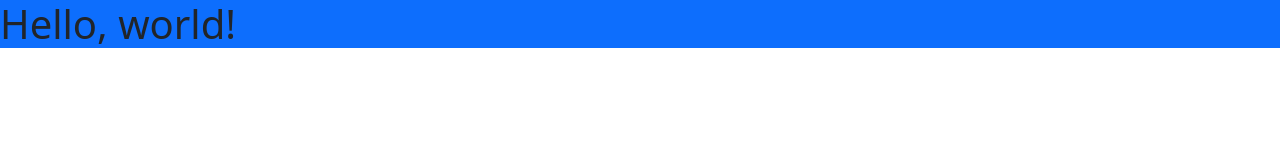
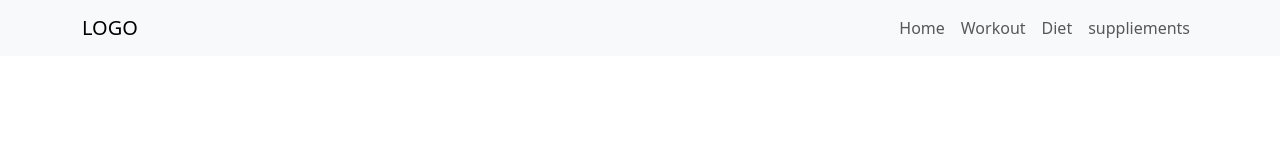
Before and after one commit to Adarsh-hope/gym-blog, a plain HTML site: page index.html in a window 1280 px wide. Drawn offline with nearby package versions, Linux system fonts and the light colour scheme.

Commit message:
navbar added

```diff
--- a/index.html
+++ b/index.html
@@ -7,8 +7,35 @@
     <title>Document</title>
 </head>
 <body>
+    <nav class="navbar navbar-expand-lg navbar-light bg-light">
+        <div class="container">
+            <a href="#" class="navbar-brand">LOGO</a>
 
-    <h1 class="bg-primary">Hello, world!</h1>
+            <!-- navbar toggle button for small screen -->
+            <button class="navbar-toggler" type="button" data-bs-toggle="collapse" data-bs-target="#navbarNav"
+            aria-controls="navbarNav" aria-expanded="false" aria-label="Toggle navigation">
+            <span class="navbar-toggler-icon"></span>
+            </button>
+
+            <!-- navbar-links and navigation items -->
+            <div class="collapse navbar-collapse" id="navbarNav">
+                <ul class="navbar-nav ms-auto">
+                    <li class="nav-item">
+                        <a href="#" class="nav-link">Home</a>
+                    </li>
+                    <li class="nav-item">
+                        <a href="#" class="nav-link">Workout</a>
+                    </li>
+                    <li class="nav-item">
+                        <a href="#" class="nav-link">Diet</a>
+                    </li>
+                    <li class="nav-item">
+                        <a href="#" class="nav-link">suppliements</a>
+                    </li>
+                </ul>
+            </div>
+        </div>
+    </nav>
 
     <script src="https://cdn.jsdelivr.net/npm/bootstrap@5.3.2/dist/js/bootstrap.bundle.min.js" integrity="sha384-C6RzsynM9kWDrMNeT87bh95OGNyZPhcTNXj1NW7RuBCsyN/o0jlpcV8Qyq46cDfL" crossorigin="anonymous"></script>
 </body>
```
